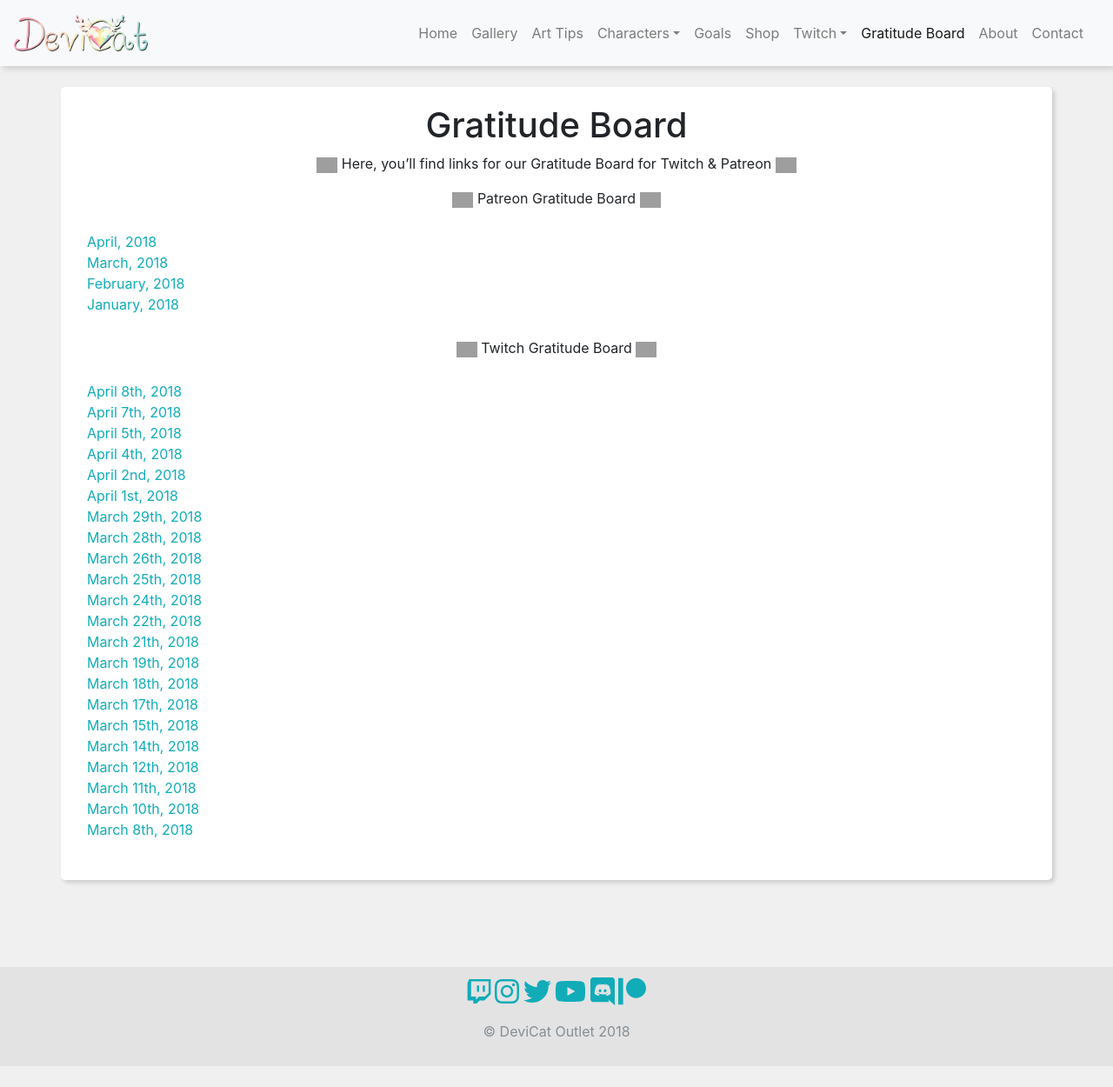
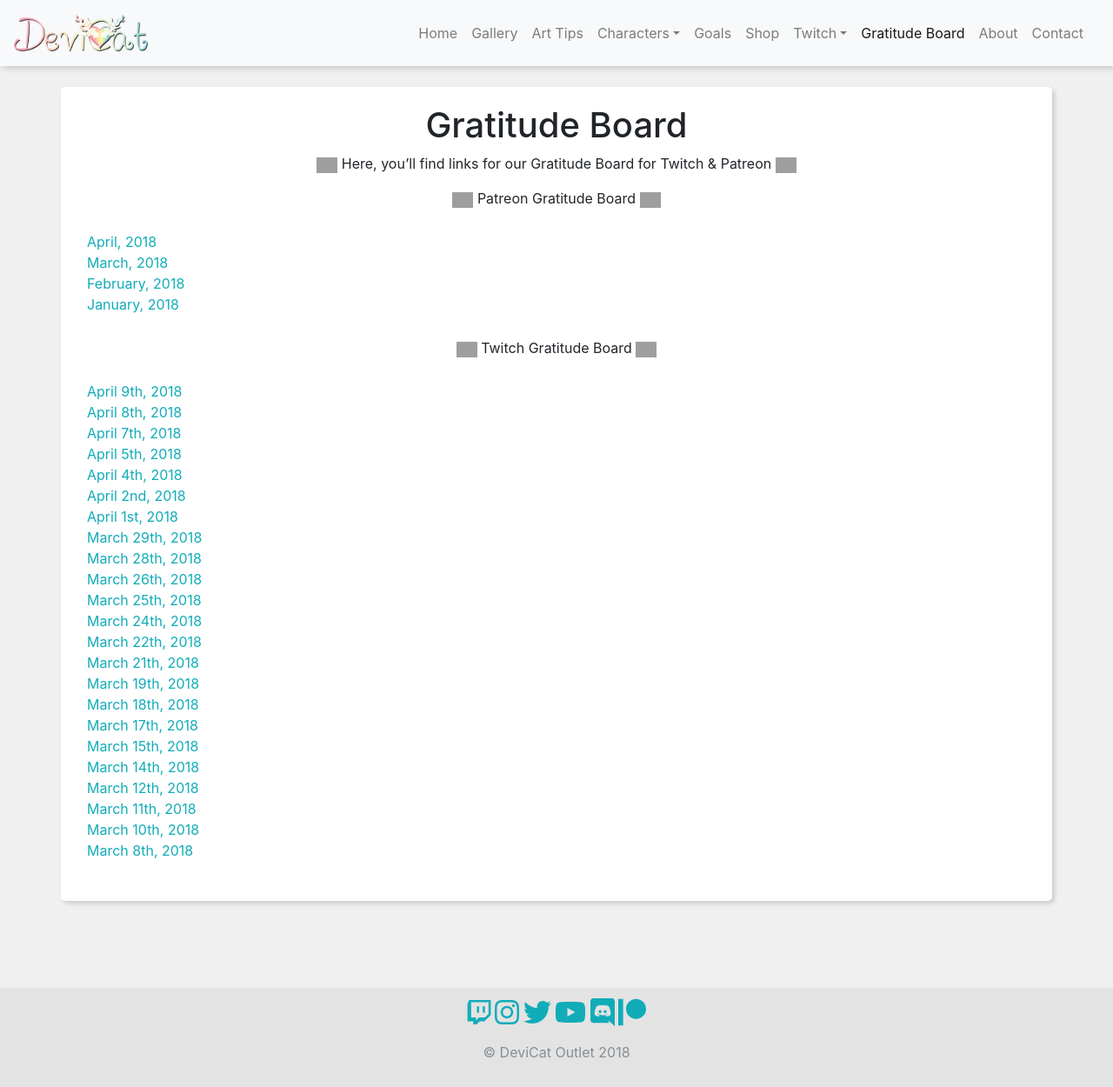
Before and after one commit to DeviCatOutlet/devicatoutlet.github.io, a Jekyll site: the page built from gratitudeboard.md, in a window 1280 px wide and 1250 px high. Shown: the whole window at 87% size. Built offline with Jekyll 4.4.1, drawn with Linux system fonts in a browser that asks for light colours; nearby versions of some CDN libraries; our own code applies the rules of GitHub Pages for plain Markdown files; grey boxes are pictures that could not be loaded.

Commit message:
Update Gratitude Board

```diff
--- a/gratitudeboard.md
+++ b/gratitudeboard.md
@@ -17,6 +17,7 @@
 
 
 
+* [April 9th, 2018](https://twitter.com/DeviCatOutlet/status/983516329289412608)
 * [April 8th, 2018](https://twitter.com/DeviCatOutlet/status/983152886350827520)
 * [April 7th, 2018](https://twitter.com/DeviCatOutlet/status/982792374865801216)
 * [April 5th, 2018](https://twitter.com/DeviCatOutlet/status/982070800315551746)
```
